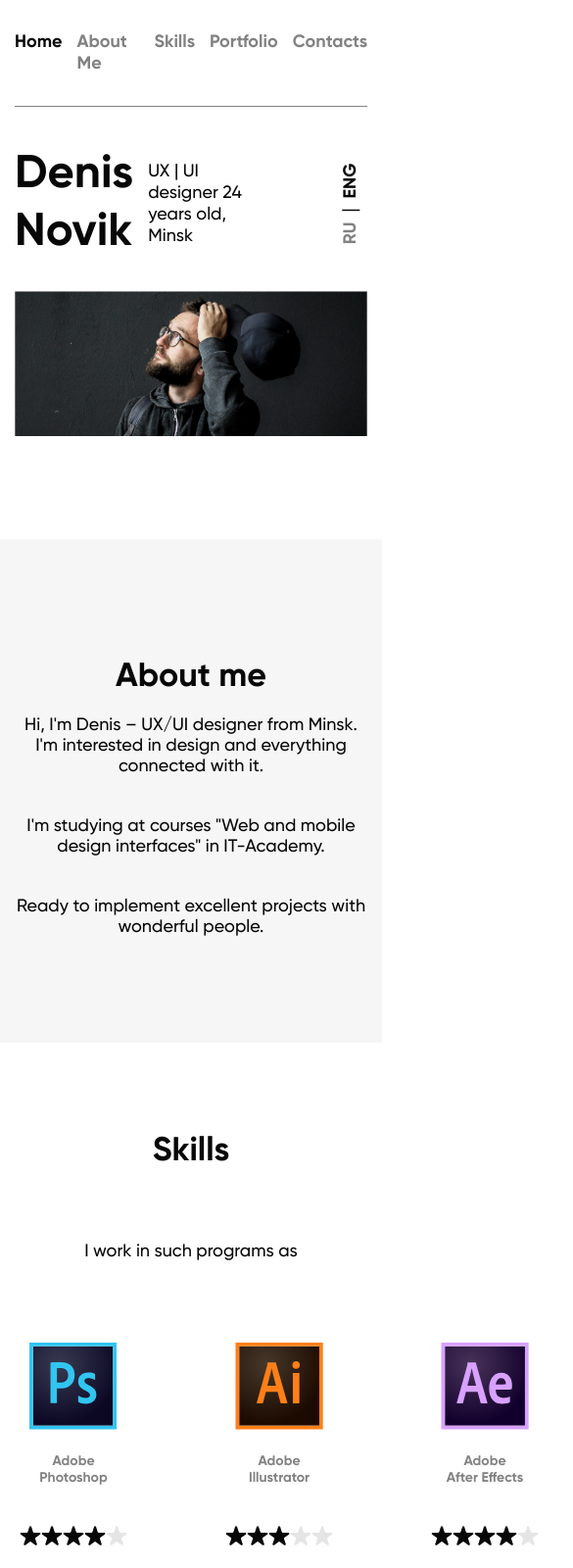
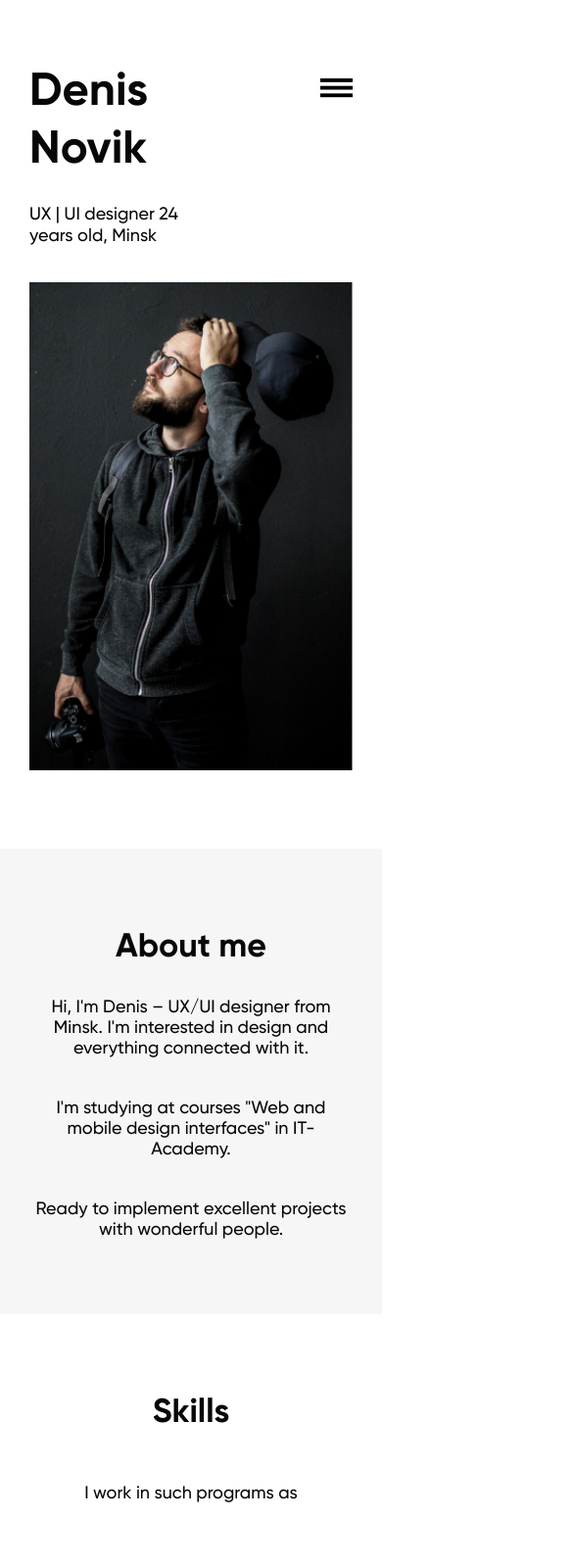
Before and after one commit to Dzianis-sh/project-DN, a plain HTML site: page index.html in a window 390 px wide. Shown: the top 1600 px of the page at 98% size, 585 px wide, since content can reach past the window. Drawn offline with Linux system fonts and the light colour scheme.

Commit message:
responsive & menu started

```diff
--- a/css/style.css
+++ b/css/style.css
@@ -49,6 +49,8 @@ textarea {
 
 button {
   cursor: pointer;
+  background: none;
+  border: 0;
 }
 
 button::-moz-focus-inner {
@@ -191,7 +193,7 @@ nav {
   margin-bottom: 105px;
 }
 
-.intro-wrapper {
+.intro-main-wrapper {
   padding-top: 40px;
   display: flex;
   flex-direction: column;
@@ -200,9 +202,19 @@ nav {
 
 .intro__about {
   display: flex;
+  flex-direction: column;
+  row-gap: 30px;
+}
+
+.intro-wrapper-description {
+  display: flex;
   justify-content: space-between;
   align-items: center;
   gap: 15px;
+}
+
+.hidden {
+  display: none;
 }
 
 .intro__profession {
@@ -216,7 +228,8 @@ nav {
   line-height: 19px;
 }
 
-.intro__bg img {
+.intro__bg picture img,
+.intro__bg picture source {
   width: 100%;
   height: auto;
 }
@@ -258,7 +271,6 @@ nav {
 
 .skills__description {
   text-align: center;
-  height: auto;
   margin-bottom: 82px;
 }
 
@@ -269,7 +281,7 @@ nav {
 }
 
 .programs-column {
-  flex: 0 1 25%;
+  flex: 0 1 auto;
 }
 
 .card {
@@ -298,9 +310,14 @@ nav {
   margin-bottom: 57px;
 }
 .card__rating {
-  width: 100%;
+  width: fit-content;
   display: flex;
+  column-gap: 9px;
   justify-content: space-between;
+}
+
+.card__rating img {
+  aspect-ratio: 22 / 20;
 }
 
 /* portfolio */
@@ -387,7 +404,6 @@ nav {
 }
 
 .contacts__btn {
-  position: relative;
   font-family: var(--ff-Gilroy-Bold);
   line-height: 42px;
   height: 42px;
@@ -444,9 +460,116 @@ nav {
 
 /* Responsive */
 
-@media (max-width: ) {
+@media (max-width: 950px) {
+  .intro {
+    margin-bottom: 80px;
+  }
+
+  .programs-row {
+    flex-wrap: wrap;
+    justify-content: center;
+    row-gap: 80px;
+  }
+  .programs-column {
+    flex-basis: calc(40% - 90px);
+  }
 }
-@media (max-width: ) {
+@media (max-width: 576px) {
+  .container {
+    padding: 0 30px;
+  }
+  .header {
+    display: none;
+  }
+  .intro__about {
+    flex-direction: row;
+    justify-content: space-between;
+  }
+
+  .intro-main-wrapper {
+    row-gap: 36px;
+    padding-top: 65px;
+  }
+
+  .intro-wrapper-description {
+    flex-direction: column;
+    align-items: flex-start;
+    row-gap: 25px;
+  }
+
+  .intro__change-language {
+    display: none;
+  }
+
+  .burger-menu {
+    display: block;
+    padding-top: 15px;
+  }
+
+  .burger-menu__btn:hover rect {
+    fill: var(--text-grey-color);
+  }
+
+  .about-me__wrapper {
+    padding: 80px 0 75px;
+  }
+
+  .about-me__title {
+    margin-bottom: 30px;
+  }
+  .skills {
+    padding: 80px 0 100px;
+  }
+  .skills__title {
+    margin-bottom: 50px;
+  }
+  .skills__description {
+    margin-bottom: 70px;
+  }
+  .portfolio {
+    padding: 80px 0;
+  }
+
+  .portfolio__title {
+    margin-bottom: 47px;
+  }
+
+  .portfolio-row {
+    row-gap: 30px;
+  }
+
+  .portfolio-body {
+    row-gap: 78px;
+  }
+
+  .contacts {
+    padding: 82px 0 0;
+  }
+
+  .contacts__title {
+    margin-bottom: 27px;
+  }
+
+  .contacts__text {
+    margin-bottom: 40px;
+  }
+
+  .contacts__btn {
+    margin-bottom: 48px;
+    width: 100%;
+  }
+
+  .contacts__btn:hover {
+    transform: none;
+  }
+
+  .footer {
+    padding: 50px 0 90px;
+  }
 }
-@media (max-width: ) {
+
+@media (max-width: 400px) {
+  .portfolio__link {
+    font-size: 16px;
+  }
 }
--- a/index.html
+++ b/index.html
@@ -27,17 +27,32 @@
     <main class="main">
       <section class="intro">
         <div class="container">
-          <div class="intro-wrapper">
+          <div class="intro-main-wrapper">
             <div class="intro__about">
-              <h1>Denis<br> Novik</h1>
-              <p class="intro__profession">UX | UI designer 24 years old, Minsk</p>
-              <div class="intro__change-language">
-                <a class="intro__link" href="#">RU</a>&nbsp;&VerticalSeparator;&nbsp;<a class="intro__link link-active"
-                  href="#">ENG</a>
+              <div class="intro-wrapper-description">
+                <h1>Denis<br> Novik</h1>
+                <p class="intro__profession">UX | UI designer 24 years old, Minsk</p>
+                <div class="intro__change-language">
+                  <a class="intro__link" href="#">RU</a>&nbsp;&VerticalSeparator;&nbsp;<a
+                    class="intro__link link-active" href="#">ENG</a>
+                </div>
+              </div>
+              <div class="burger-menu hidden">
+                <button class="burger-menu__btn" type="menu"><svg width="33" height="20" viewBox="0 0 33 20" fill="none"
+                    xmlns="http://www.w3.org/2000/svg">
+                    <rect width="33" height="3.83721" fill="black" />
+                    <rect y="7.67383" width="33" height="3.83721" fill="black" />
+                    <rect y="15.3496" width="33" height="3.83721" fill="black" />
+                  </svg>
+                </button>
               </div>
             </div>
             <div class="intro__bg">
-              <img width="945" height="388" src="img/top-bg.jpg" alt="pic">
+              <picture>
+                <source media="(max-width:576px)" width="388" height="945"
+                  srcset="img/mobile-icons-imgs/mobile-header-bg.jpg">
+                <img width="945" height="388" src="img/top-bg.jpg" alt="pic">
+              </picture>
             </div>
           </div>
         </div>
@@ -72,11 +87,11 @@
                   Photoshop
                 </div>
                 <div class="card__rating">
-                  <img width="22" height="20" src="img/icons-programs-stars/Star-filled.svg" alt="pic">
-                  <img width="22" height="20" src="img/icons-programs-stars/Star-filled.svg" alt="pic">
-                  <img width="22" height="20" src="img/icons-programs-stars/Star-filled.svg" alt="pic">
-                  <img width="22" height="20" src="img/icons-programs-stars/Star-filled.svg" alt="pic">
-                  <img width="22" height="20" src="img/icons-programs-stars/Star.svg" alt="pic">
+                  <img src="img/icons-programs-stars/Star-filled.svg" alt="pic">
+                  <img src="img/icons-programs-stars/Star-filled.svg" alt="pic">
+                  <img src="img/icons-programs-stars/Star-filled.svg" alt="pic">
+                  <img src="img/icons-programs-stars/Star-filled.svg" alt="pic">
+                  <img src="img/icons-programs-stars/Star.svg" alt="pic">
                 </div>
               </div>
             </div>
@@ -89,11 +104,11 @@
                   Illustrator
                 </div>
                 <div class="card__rating">
-                  <img width="22" height="20" src="img/icons-programs-stars/Star-filled.svg" alt="pic">
-                  <img width="22" height="20" src="img/icons-programs-stars/Star-filled.svg" alt="pic">
-                  <img width="22" height="20" src="img/icons-programs-stars/Star-filled.svg" alt="pic">
-                  <img width="22" height="20" src="img/icons-programs-stars/Star.svg" alt="pic">
-                  <img width="22" height="20" src="img/icons-programs-stars/Star.svg" alt="pic">
+                  <img src="img/icons-programs-stars/Star-filled.svg" alt="pic">
+                  <img src="img/icons-programs-stars/Star-filled.svg" alt="pic">
+                  <img src="img/icons-programs-stars/Star-filled.svg" alt="pic">
+                  <img src="img/icons-programs-stars/Star.svg" alt="pic">
+                  <img src="img/icons-programs-stars/Star.svg" alt="pic">
                 </div>
               </div>
             </div>
@@ -106,11 +121,11 @@
                   After Effects
                 </div>
                 <div class="card__rating">
-                  <img width="22" height="20" src="img/icons-programs-stars/Star-filled.svg" alt="pic">
-                  <img width="22" height="20" src="img/icons-programs-stars/Star-filled.svg" alt="pic">
-                  <img width="22" height="20" src="img/icons-programs-stars/Star-filled.svg" alt="pic">
-                  <img width="22" height="20" src="img/icons-programs-stars/Star-filled.svg" alt="pic">
-                  <img width="22" height="20" src="img/icons-programs-stars/Star.svg" alt="pic">
+                  <img src="img/icons-programs-stars/Star-filled.svg" alt="pic">
+                  <img src="img/icons-programs-stars/Star-filled.svg" alt="pic">
+                  <img src="img/icons-programs-stars/Star-filled.svg" alt="pic">
+                  <img src="img/icons-programs-stars/Star-filled.svg" alt="pic">
+                  <img src="img/icons-programs-stars/Star.svg" alt="pic">
                 </div>
               </div>
             </div>
@@ -121,11 +136,11 @@
                   Figma
                 </div>
                 <div class="card__rating">
-                  <img width="22" height="20" src="img/icons-programs-stars/Star-filled.svg" alt="pic">
-                  <img width="22" height="20" src="img/icons-programs-stars/Star-filled.svg" alt="pic">
-                  <img width="22" height="20" src="img/icons-programs-stars/Star-filled.svg" alt="pic">
-                  <img width="22" height="20" src="img/icons-programs-stars/Star-filled.svg" alt="pic">
-                  <img width="22" height="20" src="img/icons-programs-stars/Star.svg" alt="pic">
+                  <img src="img/icons-programs-stars/Star-filled.svg" alt="pic">
+                  <img src="img/icons-programs-stars/Star-filled.svg" alt="pic">
+                  <img src="img/icons-programs-stars/Star-filled.svg" alt="pic">
+                  <img src="img/icons-programs-stars/Star-filled.svg" alt="pic">
+                  <img src="img/icons-programs-stars/Star.svg" alt="pic">
                 </div>
               </div>
             </div>
```
Also changed, not shown: img/mobile-icons-imgs/burger-menu.svg (renamed from img/mobile-icons/burger-menu.svg), img/mobile-icons-imgs/close-menu.svg (renamed from img/mobile-icons/close-menu.svg), img/mobile-icons-imgs/mobile-header-bg.jpg (added).
